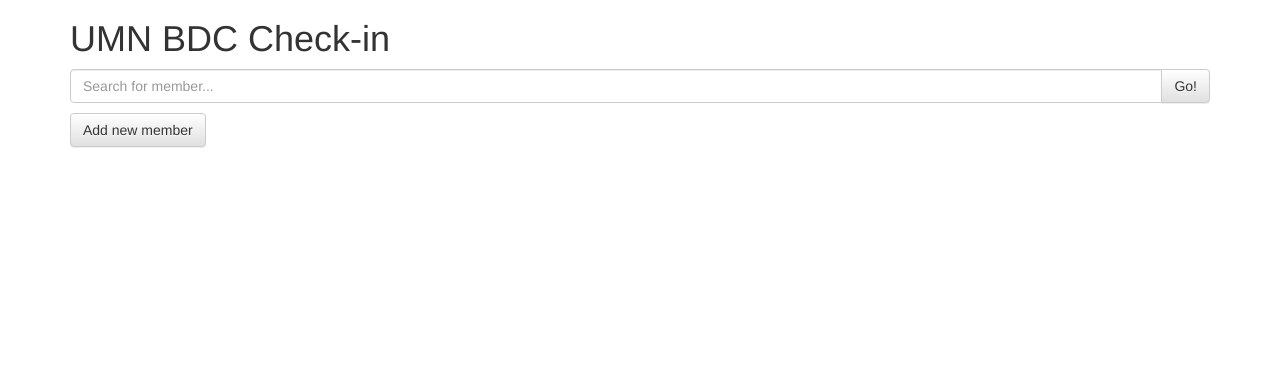
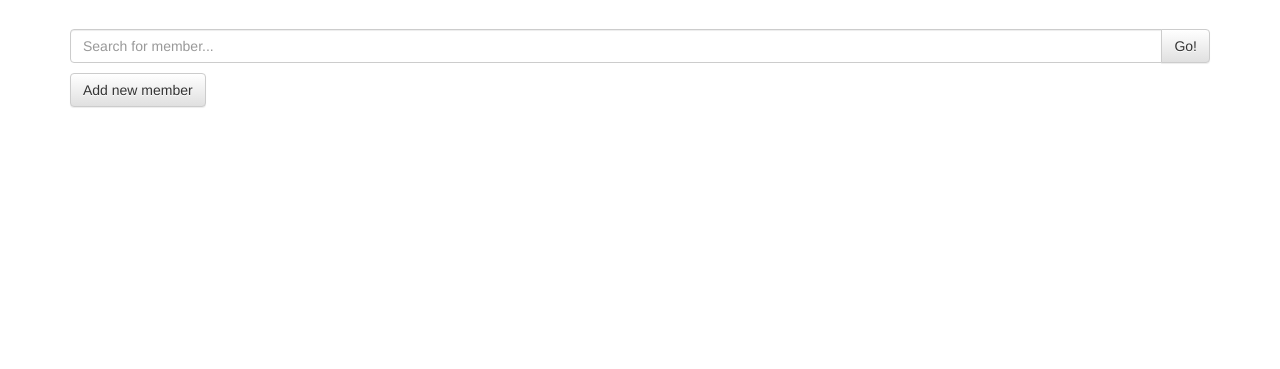
Before and after one commit to umnbdc/checkin, a PHP site: page /?member_id=1 in a window 1280 px wide. Shown: the part 51-420 px from the top of the page. Run offline with PHP 8.4, Linux system fonts and the light colour scheme; data that the repository does not hold is empty; some libraries are stand-ins or nearby versions.

Commit message:
Removed <h1> replaced with <br/>

```diff
--- a/index.php
+++ b/index.php
@@ -51,7 +51,8 @@
     </nav>
 
     <div class="container">
-      <h1>UMN BDC Check-in</h1>
+      <!-- <h1>UMN BDC Check-in</h1> -->
+      <p><br/></p>
       <p>
         <div class="input-group">
           <input type="text" class="form-control" id="memberSearch" placeholder="Search for member...">
```
Also changed, not shown: 1 other file.
